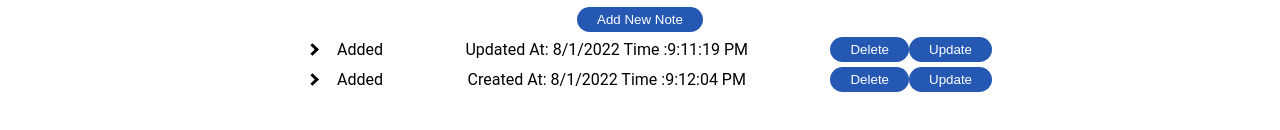
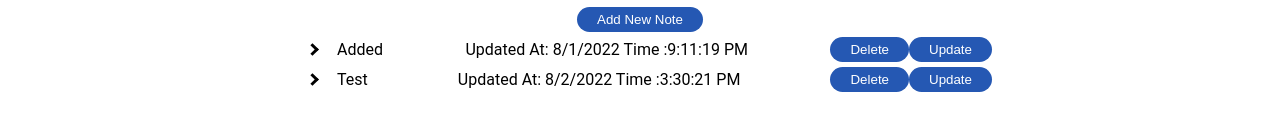
Before and after one commit to MKM327/Todo-App, a Next.js app: page / in a window 1280 px wide. Shown: the part 398-528 px from the top of the page. Built offline with nearby package versions, Linux system fonts and the light colour scheme.

Commit message:
Fixed things

```diff
--- a/Hooks/useSearch.js
+++ b/Hooks/useSearch.js
@@ -4,7 +4,7 @@ const useSearch = () => {
   const [searchValue, setSearchValue] = useState("");
   function getSearchResult(todoData) {
     return todoData.filter((value) => {
-      return value.Header.toLowerCase().includes(searchValue.toLowerCase());
+      return value.Header.toLowerCase().startsWith(searchValue.toLowerCase());
     });
   }
   return {
--- a/components/To do items/TodoContent.js
+++ b/components/To do items/TodoContent.js
@@ -4,25 +4,11 @@ import { TodoContext } from "../../Contexts/TodoContext";
 import TodoItem from "./TodoItem";
 const ButtonRow = () => {
   const { setMenuState } = useContext(TodoContext);
-  const { setSearched, searched } = useContext(SearchContext);
-  if (!searched) {
-    return (
-      <div className="button-row-no-Search">
-        <button onClick={() => setMenuState()}>Add New Note</button>
-      </div>
-    );
-  } else {
-    return (
-      <div className="button-row">
-        <button
-          className="todo-exit-buttton"
-          onClick={() => setSearched(false)}
-        >
-          Exit Search
-        </button>
-      </div>
-    );
-  }
+  return (
+    <div className="button-row">
+      <button onClick={() => setMenuState()}>Add New Note</button>
+    </div>
+  );
 };
 const TodoContent = () => {
   const { todoData } = useContext(TodoContext);
--- a/components/Toolbar/SearchResults.js
+++ b/components/Toolbar/SearchResults.js
@@ -6,7 +6,7 @@ const SearchResults = () => {
   const { todoData } = useContext(TodoContext);
   const { searchValue, getSearchResult } = useContext(SearchContext);
   const SearchedData = getSearchResult(todoData);
-  console.log(searchValue);
+
   return (
     <div
       class={
--- a/data.json
+++ b/data.json
@@ -6,9 +6,9 @@
     "Date": " Updated At: 8/1/2022 Time :9:11:19 PM"
   },
   {
-    "Header": "Added",
-    "Description": "Addedw",
+    "Header": "Test",
+    "Description": "test",
     "id": 6,
-    "Date": " Created At: 8/1/2022 Time :9:12:04 PM"
+    "Date": " Updated At: 8/2/2022 Time :3:30:21 PM"
   }
 ]
--- a/styles/styles.css
+++ b/styles/styles.css
@@ -108,7 +108,3 @@ body {
     display: flex;
     justify-content: center;
 }
-.button-row-no-Search{
-    display: flex;
-    justify-content: center;
-}
```
